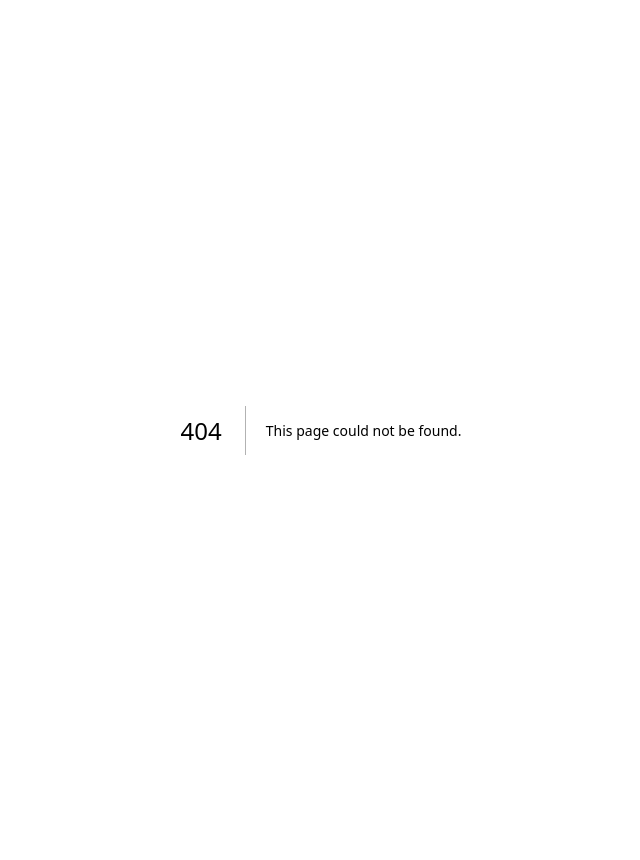
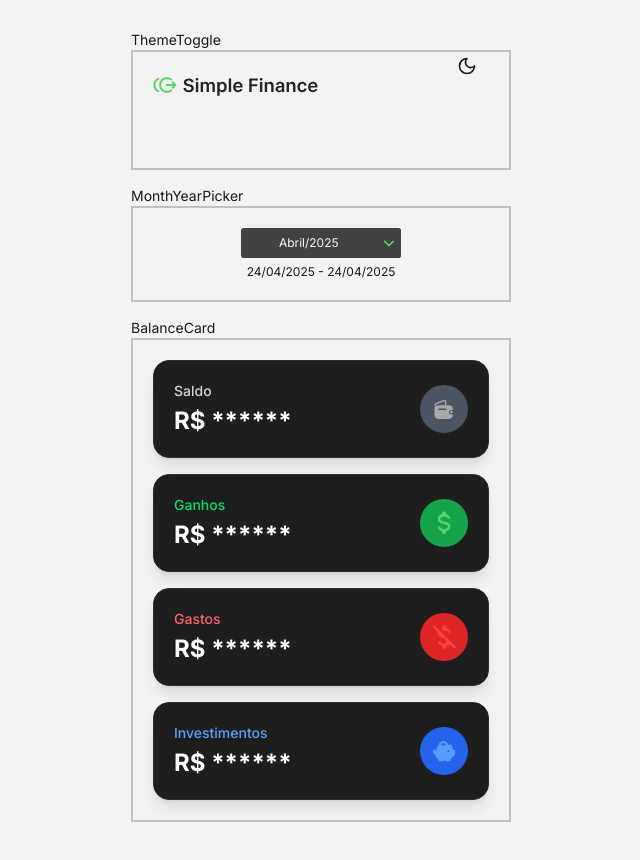
Before and after one commit to jaksondeoliveiramartins/fsc-labs-simple-finance, a Next.js app: page /tests in a window 1280 px wide. Before the commit this address had no page. Shown: the whole page, without its empty margins (319-959 px from the left). Built offline with nearby package versions, Linux system fonts and the light colour scheme.

Commit message:
feat: update MonthYearPicker

```diff
--- a/app/_components/MonthYearPicker.tsx
+++ b/app/_components/MonthYearPicker.tsx
@@ -41,8 +41,8 @@ const MonthYearPicker = ({ handleOnClick }: MonthYearPickerProps) => {
   };
 
   const getPeriod = (month: Month, year: number) => {
-    const startDate = new Date(year, month.index - 1, 1); // Mês começa em 0, por isso o "- 1"
-    const endDate = new Date(year, month.index, 0); // O dia 0 do próximo mês é o último dia do mês atual
+    const startDate = new Date(year, month.index, 1);
+    const endDate = new Date(year, month.index + 1, 0); // O dia 0 (zero) do próximo mês (month.index + 1) representa o último dia do mês atual (month.index)
     setSelectorValue(month.name + "/" + year);
     setOpen(false);
     return { startDate, endDate };
@@ -63,7 +63,13 @@ const MonthYearPicker = ({ handleOnClick }: MonthYearPickerProps) => {
           <ChevronDown height={17} />
         </button>
       </div>
-      <div className={`myp-month-year-container ${isOpen ? "flex" : "hidden"}`}>
+      <div
+        className={`myp-month-year-container ${isOpen ? "flex" : "hidden"}`}
+        style={{
+          boxShadow:
+            "rgba(255, 255, 255, 0.20) 0px 20px 80px -30px, rgba(255, 255, 255, 0.1) 0px 20px 30px -30px, rgba(255, 255, 255, 0.10) 0px -1px 6px .5px inset",
+        }}
+      >
         <div className="myp-year">
           <div className="myp-year-left-selector" onClick={handlePreviousYear}>
             <ChevronLeft height={20} />
--- a/app/_components/css/MonthYearPicker.css
+++ b/app/_components/css/MonthYearPicker.css
@@ -1,9 +1,9 @@
 .myp-container {
-  @apply flex w-fit min-w-40 flex-col items-center justify-center;
+  @apply relative flex w-fit min-w-40 flex-col items-center justify-center;
 }
 
 .myp-selector {
-  @apply mb-1.5 flex h-[30px] w-full gap-0.5;
+  @apply mb-1.5 flex h-[30px] w-full gap-[.5px];
 }
 
 .myp-text-field-seletor {
@@ -19,7 +19,7 @@
 }
 
 .myp-month-year-container {
-  @apply w-fit flex-col items-center justify-center rounded-md bg-[var(--default-button)] px-2;
+  @apply absolute top-[32px] z-50 w-full flex-col items-center justify-center rounded-md bg-[var(--default-button)] px-2 shadow-lg;
 }
 
 .myp-months,
--- a/app/_types/months.ts
+++ b/app/_types/months.ts
@@ -5,16 +5,16 @@ export type Month = {
 };
 
 export const Months: readonly Month[] = [
-  { short: "Jan", name: "Janeiro", index: 1 },
-  { short: "Fev", name: "Fevereiro", index: 2 },
-  { short: "Mar", name: "Março", index: 3 },
-  { short: "Abr", name: "Abril", index: 4 },
-  { short: "Mai", name: "Maio", index: 5 },
-  { short: "Jun", name: "Junho", index: 6 },
-  { short: "Jul", name: "Julho", index: 7 },
-  { short: "Ago", name: "Agosto", index: 8 },
-  { short: "Set", name: "Setembro", index: 9 },
-  { short: "Out", name: "Outubro", index: 10 },
-  { short: "Nov", name: "Novembro", index: 11 },
-  { short: "Dez", name: "Dezembro", index: 12 },
+  { short: "Jan", name: "Janeiro", index: 0 },
+  { short: "Fev", name: "Fevereiro", index: 1 },
+  { short: "Mar", name: "Março", index: 2 },
+  { short: "Abr", name: "Abril", index: 3 },
+  { short: "Mai", name: "Maio", index: 4 },
+  { short: "Jun", name: "Junho", index: 5 },
+  { short: "Jul", name: "Julho", index: 6 },
+  { short: "Ago", name: "Agosto", index: 7 },
+  { short: "Set", name: "Setembro", index: 8 },
+  { short: "Out", name: "Outubro", index: 9 },
+  { short: "Nov", name: "Novembro", index: 10 },
+  { short: "Dez", name: "Dezembro", index: 11 },
 ] as const;
--- a/app/test/page.tsx
+++ /dev/null
@@ -1,19 +0,0 @@
-"use client";
-
-import MonthYearPicker from "../_components/MonthYearPicker";
-import ThemeToggleBar from "../_components/ThemeToggle";
-import IPeriod from "../_interfaces/IPeriod";
-
-export default function ComponentTest() {
-  const handleSelectedMonth = (period: IPeriod) => {
-    console.log(period.startDate);
-    console.log(period.endDate);
-  };
-
-  return (
-    <div>
-      <ThemeToggleBar />
-      <MonthYearPicker handleOnClick={handleSelectedMonth} />
-    </div>
-  );
-}
--- a/app/teste-cards/page.tsx
+++ /dev/null
@@ -1,32 +0,0 @@
-"use client";
-import BalanceCard from "../_components/BalanceCard";
-
-export default function FinancialDashboard() {
-  return (
-    <div className="mx-auto max-w-md space-y-4 p-4">
-      <BalanceCard
-        label="Saldo"
-        amount={12500.5}
-        image="/images/empty-wallet.svg"
-      />
-
-      <BalanceCard
-        label="Ganhos"
-        amount={330.5}
-        image="/images/empty-earnings.svg"
-      />
-
-      <BalanceCard
-        label="Gastos"
-        amount={1500.75}
-        image="/images/empty-expenses.svg"
-      />
-
-      <BalanceCard
-        label="Investimentos"
-        amount={5000.0}
-        image="/images/empty-investment.svg"
-      ></BalanceCard>
-    </div>
-  );
-}
--- /dev/null
+++ b/app/tests/page.tsx
@@ -0,0 +1,80 @@
+"use client";
+
+import { useState } from "react";
+import BalanceCard from "../_components/BalanceCard";
+import MonthYearPicker from "../_components/MonthYearPicker";
+import ThemeToggleBar from "../_components/ThemeToggle";
+import IPeriod from "../_interfaces/IPeriod";
+
+export default function ComponentTest() {
+  const [period, setPeriod] = useState<IPeriod>({
+    startDate: new Date(),
+    endDate: new Date(),
+  });
+  const handleSelectedMonth = (period: IPeriod) => {
+    setPeriod(period);
+  };
+
+  return (
+    <div className="space-y-4">
+      {/* Theme Toggle */}
+      <div>
+        <div className="text-sm">ThemeToggle</div>
+        <div className="flex w-full flex-col items-center justify-center border-2 p-5">
+          <ThemeToggleBar />
+        </div>
+      </div>
+
+      {/* Month Year Picker */}
+      <div>
+        <div className="text-sm">MonthYearPicker</div>
+        <div className="flex w-full flex-col items-center justify-center border-2 p-5">
+          <MonthYearPicker handleOnClick={handleSelectedMonth} />
+          {period && (
+            <span className="text-xs">
+              {new Intl.DateTimeFormat("pt-BR").format(
+                new Date(period.startDate),
+              )}{" "}
+              -{" "}
+              {new Intl.DateTimeFormat("pt-BR").format(
+                new Date(period.endDate),
+              )}
+            </span>
+          )}
+        </div>
+      </div>
+
+      {/* Balance Cards */}
+      <div>
+        <div className="text-sm">BalanceCard</div>
+        <div className="flex w-full flex-col items-center justify-center border-2 p-5">
+          <div className="mx-auto w-full space-y-4">
+            <BalanceCard
+              label="Saldo"
+              amount={12500.5}
+              image="/images/empty-wallet.svg"
+            />
+
+            <BalanceCard
+              label="Ganhos"
+              amount={330.5}
+              image="/images/empty-earnings.svg"
+            />
+
+            <BalanceCard
+              label="Gastos"
+              amount={1500.75}
+              image="/images/empty-expenses.svg"
+            />
+
+            <BalanceCard
+              label="Investimentos"
+              amount={5000.0}
+              image="/images/empty-investment.svg"
+            ></BalanceCard>
+          </div>
+        </div>
+      </div>
+    </div>
+  );
+}
```
